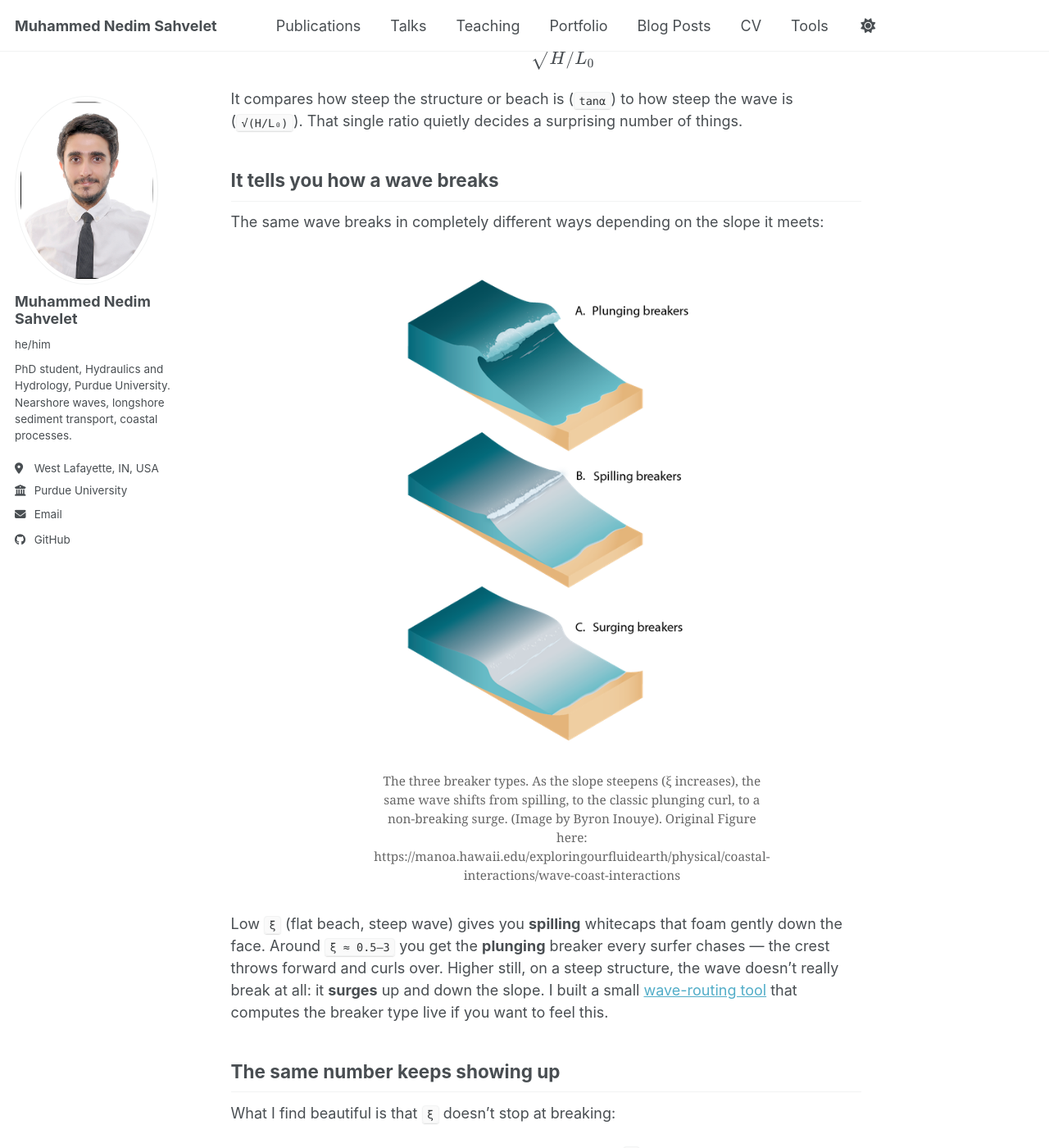
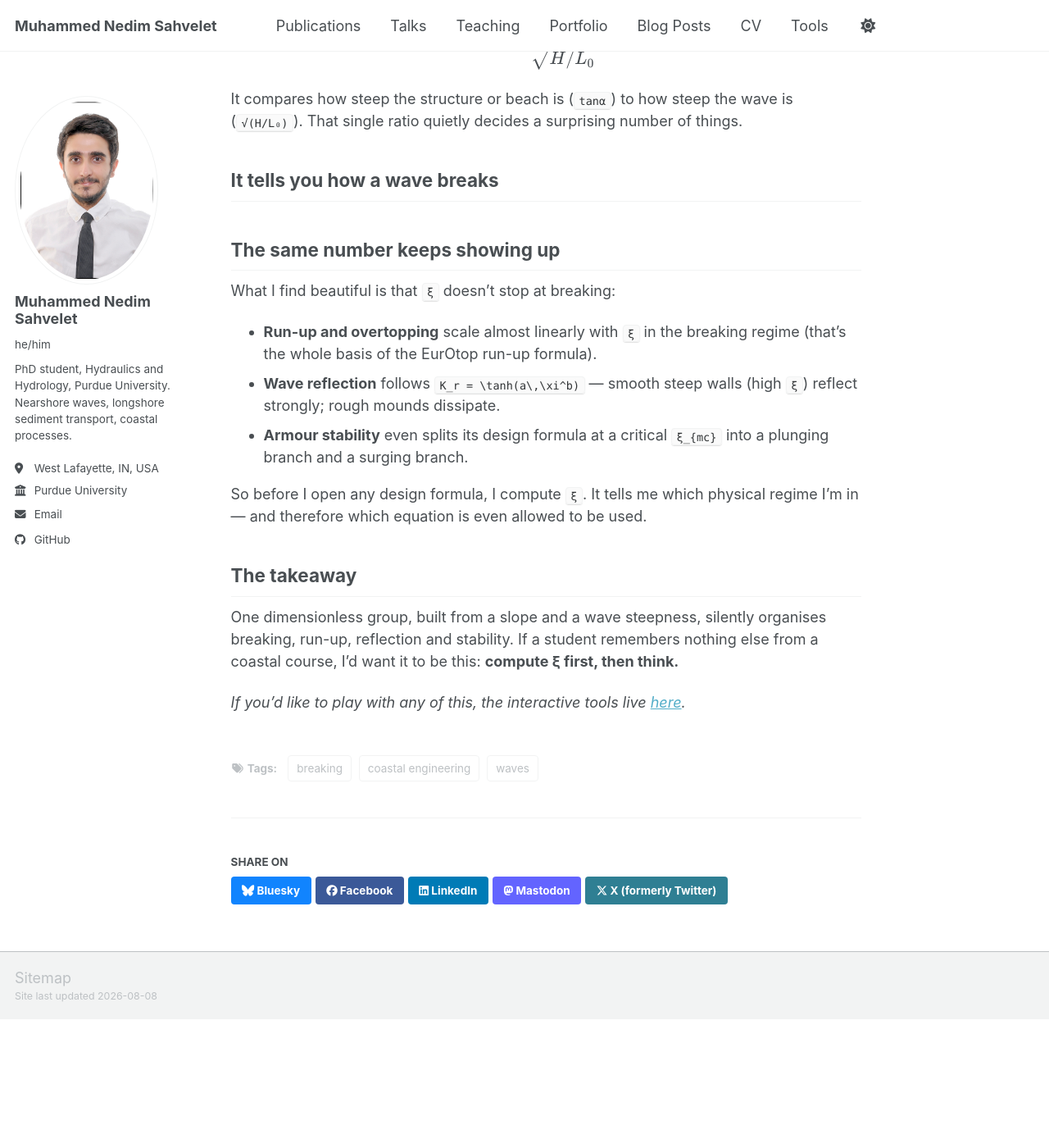
Before and after one commit to mnsahvelet/mnsahvelet.github.io, a Jekyll site: the page built from _posts/2026-08-08-iribarren-number.md, in a window 1280 px wide and 1400 px high, scrolled down 271 px. Shown: the whole window at 82% size. Built offline with Jekyll 4.4.1, drawn with Linux system fonts in a browser that asks for light colours; a script bundle is joined from its source files by our own code; library files that are not in the unit come from our copies; after the commit the page ends 1514 px from its top, so only the background shows below that.

Commit message:
Update 2026-08-08-iribarren-number.md

```diff
--- a/_posts/2026-08-08-iribarren-number.md
+++ b/_posts/2026-08-08-iribarren-number.md
@@ -20,25 +20,7 @@ It compares how steep the structure or beach is (`tanα`) to how steep the wave
 
 ## It tells you how a wave breaks
 
-The same wave breaks in completely different ways depending on the slope it meets:
 
-<figure style="max-width:420px;margin:1.5rem auto;text-align:center;">
-  <img src="/images/breaker-types.png" alt="Plunging, spilling and surging breakers"
-       style="width:100%;height:auto;border-radius:8px;">
-  <figcaption style="font-size:0.85em;color:#666;margin-top:0.4rem;">
-    The three breaker types. As the slope steepens (ξ increases), the same wave shifts from
-    spilling, to the classic plunging curl, to a non-breaking surge. (Image by Byron Inouye). Original Figure here: https://manoa.hawaii.edu/exploringourfluidearth/physical/coastal-interactions/wave-coast-interactions
-
-
-  </figcaption>
-</figure>
-
-Low `ξ` (flat beach, steep wave) gives you **spilling** whitecaps that foam gently down
-the face. Around `ξ ≈ 0.5–3` you get the **plunging** breaker every surfer chases — the
-crest throws forward and curls over. Higher still, on a steep structure, the wave doesn't
-really break at all: it **surges** up and down the slope. I built a small
-[wave-routing tool](https://mnsahvelet.github.io/coastal-tools/wave-routing.html) that
-computes the breaker type live if you want to feel this.
 
 ## The same number keeps showing up
 
```
